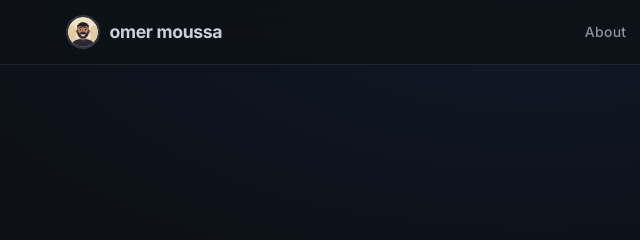
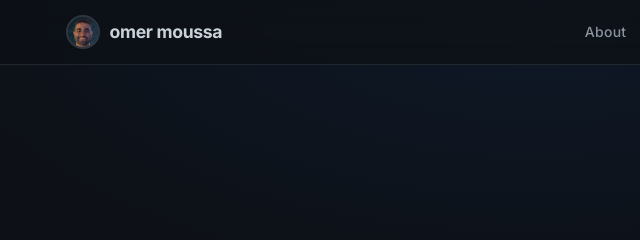
Before and after one commit to ommoussa/ommoussa.github.io, a plain HTML site: page index.html in a window 1280 px wide. Shown: the top 240 px of the page, 106-746 px from the left. Drawn offline with Linux system fonts and the light colour scheme.

Commit message:
Low-poly avatar traced from profile photo; add RABBiT project website link

```diff
--- a/index.html
+++ b/index.html
@@ -81,7 +81,7 @@
       border-color: var(--accent);
       box-shadow: 0 0 12px rgba(88, 166, 255, 0.25);
     }
-    .nav-avatar svg { width: 100%; height: 100%; display: block; }
+    .nav-avatar svg, .nav-avatar img { width: 100%; height: 100%; display: block; }
     nav ul { list-style: none; display: flex; gap: 1.8rem; }
     nav ul li a {
       color: var(--muted); font-size: 0.875rem; font-weight: 500;
@@ -355,33 +355,7 @@
   <div class="nav-inner">
     <a href="#" class="logo" style="text-decoration:none;color:inherit;">
       <div class="nav-avatar">
-        <svg viewBox="0 0 64 64" xmlns="http://www.w3.org/2000/svg" aria-hidden="true" focusable="false">
-          <defs><clipPath id="av-clip"><circle cx="32" cy="32" r="32"/></clipPath></defs>
-          <g clip-path="url(#av-clip)">
-            <rect width="64" height="64" fill="#efe1c2"/>
-            <path d="M-2 64V27a9 9 0 0 1 18 0v37z" fill="#e2cda2"/>
-            <path d="M48 64V27a9 9 0 0 1 18 0v37z" fill="#e2cda2"/>
-            <path d="M5 64c1.2-10 9.6-15.4 19-16.8h16c9.4 1.4 17.8 6.8 19 16.8z" fill="#2b2833"/>
-            <path d="M26.2 41h11.6v7.2c-2.2 2.6-9.4 2.6-11.6 0z" fill="#9b6552"/>
-            <path d="M24.4 47.4c2.6 3.6 12.6 3.6 15.2 0" stroke="#1b1920" stroke-width="1.6" fill="none" stroke-linecap="round"/>
-            <path d="M26.6 49.6c1.8 2.6 9 2.6 10.8 0" stroke="#c9c2b4" stroke-width=".5" fill="none" opacity=".8"/>
-            <ellipse cx="19" cy="30.6" rx="2.7" ry="3.9" fill="#ab725d"/>
-            <ellipse cx="45" cy="30.6" rx="2.7" ry="3.9" fill="#ab725d"/>
-            <path d="M19.6 25.6c0-8 5.4-12.8 12.4-12.8s12.4 4.8 12.4 12.8v6.4c0 8-5.6 14-12.4 14s-12.4-6-12.4-14z" fill="#bd8268"/>
-            <path d="M19.6 26.6v5.4c0 8 5.6 14 12.4 14s12.4-6 12.4-14v-5.4c-.9 0-1.5.7-1.7 1.8-.5 3-1.6 5.4-3.5 6.4-1.9-2.4-4.4-3.4-7.2-3.4s-5.3 1-7.2 3.4c-1.9-1-3-3.4-3.5-6.4-.2-1.1-.8-1.8-1.7-1.8z" fill="#3a2e30"/>
-            <path d="M26.4 36.4c1.5 3.4 3.4 4.9 5.6 4.9s4.1-1.5 5.6-4.9c-3.7.9-7.5.9-11.2 0z" fill="#fbf7f0" stroke="#5b2f2b" stroke-width=".7" stroke-linejoin="round"/>
-            <path d="M25.6 35.6c2.1-2 4.2-2.6 6.4-1.8 2.2-.8 4.3-.2 6.4 1.8-2.1.6-4.3.8-6.4.5-2.1.3-4.3.1-6.4-.5z" fill="#2c2325"/>
-            <path d="M31.3 26.2c-.3 2.1-1.3 3.8-1.7 4.8.8.7 2.3.9 3.7.5" stroke="#8b5341" stroke-width="1" fill="none" stroke-linecap="round" stroke-linejoin="round"/>
-            <ellipse cx="26.6" cy="26.9" rx="1.75" ry="1.45" fill="#1c1614"/>
-            <ellipse cx="37.4" cy="26.9" rx="1.75" ry="1.45" fill="#1c1614"/>
-            <circle cx="27.2" cy="26.4" r=".5" fill="#fff"/>
-            <circle cx="38" cy="26.4" r=".5" fill="#fff"/>
-            <path d="M24.7 28.7c1.3.8 2.6.8 3.9 0M35.4 28.7c1.3.8 2.6.8 3.9 0" stroke="#9a6150" stroke-width=".6" fill="none" stroke-linecap="round"/>
-            <path d="M23.3 23.3c1.8-1.1 4-1.4 6.2-.9M34.5 22.4c2.2-.5 4.4-.2 6.2.9" stroke="#1d181a" stroke-width="1.9" fill="none" stroke-linecap="round"/>
-            <path d="M19.4 26.6c-.6-8.4 4.6-14 12.6-14s13.2 5.6 12.6 14c-.9-3.4-2.4-5.9-4.3-7.3-2.3 1.1-5 1.6-8.3 1.6s-6-.5-8.3-1.6c-1.9 1.4-3.4 3.9-4.3 7.3z" fill="#231e22"/>
-            <g fill="#231e22"><circle cx="21.6" cy="18.6" r="2.2"/><circle cx="24.6" cy="15.6" r="2.4"/><circle cx="28.3" cy="13.9" r="2.5"/><circle cx="32.2" cy="13.4" r="2.5"/><circle cx="36" cy="14" r="2.5"/><circle cx="39.6" cy="15.7" r="2.4"/><circle cx="42.5" cy="18.7" r="2.2"/></g>
-          </g>
-        </svg>
+        <img src="avatar.svg" alt="" width="30" height="30" decoding="async">
       </div>
       omer moussa
     </a>
@@ -555,6 +529,10 @@
             <a href="https://arxiv.org/abs/2607.05171" target="_blank">
               <svg viewBox="0 0 24 24" fill="none" stroke="currentColor" stroke-width="2"><path d="M14 2H6a2 2 0 00-2 2v16a2 2 0 002 2h12a2 2 0 002-2V8z"/><polyline points="14 2 14 8 20 8"/></svg>
               arXiv
+            </a>
+            <a href="https://bridge-ai-neuro.github.io/rabbit/" target="_blank">
+              <svg viewBox="0 0 24 24" fill="none" stroke="currentColor" stroke-width="2"><circle cx="12" cy="12" r="10"/><line x1="2" y1="12" x2="22" y2="12"/><path d="M12 2a15.3 15.3 0 014 10 15.3 15.3 0 01-4 10 15.3 15.3 0 01-4-10 15.3 15.3 0 014-10z"/></svg>
+              Website
             </a>
             <a href="https://github.com/bridge-ai-neuro/rabbit" target="_blank">
               <svg viewBox="0 0 24 24" fill="currentColor"><path d="M12 .3a12 12 0 00-3.8 23.4c.6.1.8-.3.8-.6v-2c-3.3.7-4-1.6-4-1.6-.5-1.4-1.3-1.8-1.3-1.8-1.1-.7.1-.7.1-.7 1.2.1 1.8 1.2 1.8 1.2 1 1.8 2.8 1.3 3.5 1 .1-.8.4-1.3.8-1.6-2.7-.3-5.5-1.3-5.5-6 0-1.3.5-2.4 1.2-3.2-.1-.3-.5-1.5.1-3.2 0 0 1-.3 3.3 1.2a11.5 11.5 0 016 0C17 4.7 18 5 18 5c.7 1.7.3 2.9.1 3.2.8.8 1.2 1.9 1.2 3.2 0 4.6-2.8 5.6-5.5 5.9.4.4.8 1.1.8 2.2v3.3c0 .3.2.7.8.6A12 12 0 0012 .3"/></svg>
```
Also changed, not shown: avatar.svg (added).
